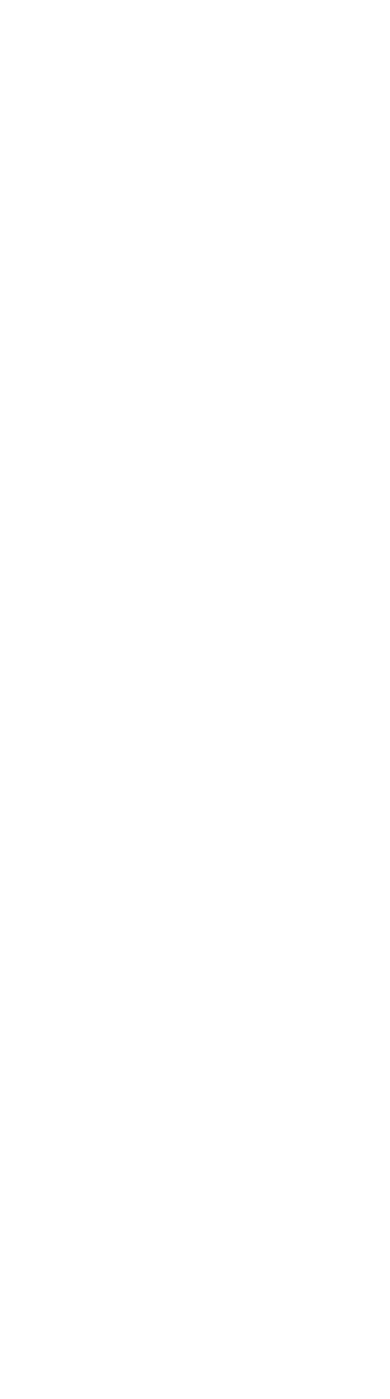
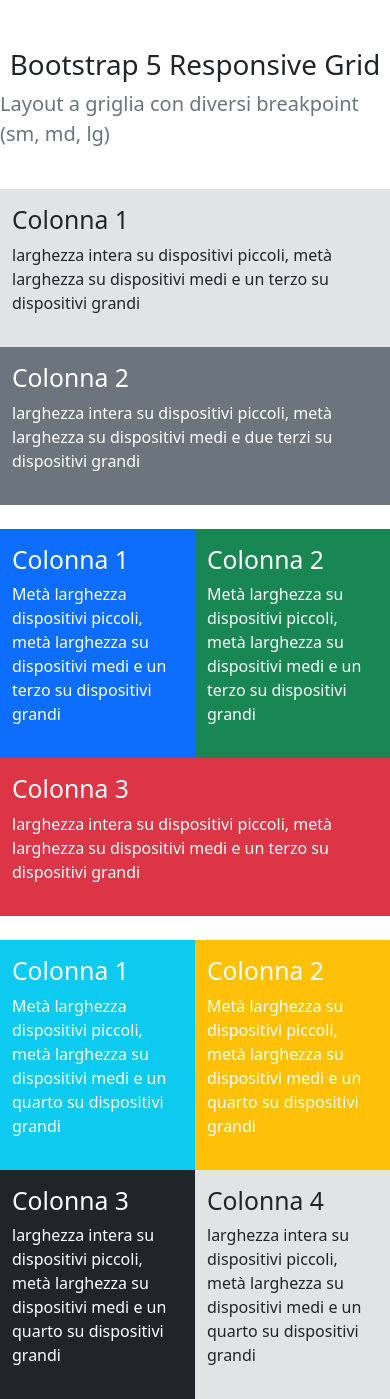
Before and after one commit to martinagiammillari/htmlcss-bootstrap-layout, a plain HTML site: page index.html in a window 390 px wide. Before the commit the page ends 844 px from the top, so only its background shows below. Drawn offline with nearby package versions, Linux system fonts and the light colour scheme.

Commit message:
feat: mobile first layout done

```diff
--- a/index.html
+++ b/index.html
@@ -2,14 +2,123 @@
 <html lang="en">
 
 <head>
+    <meta charset="UTF-8" />
+    <meta name="viewport" content="width=device-width, initial-scale=1.0" />
+    <title>Document</title>
+    <!-- Bootstrap styles -->
     <link href="https://cdn.jsdelivr.net/npm/bootstrap@5.3.8/dist/css/bootstrap.min.css" rel="stylesheet"
-        integrity="sha384-sRIl4kxILFvY47J16cr9ZwB07vP4J8+LH7qKQnuqkuIAvNWLzeN8tE5YBujZqJLB" crossorigin="anonymous">
-    <meta charset="UTF-8">
-    <meta name="viewport" content="width=device-width, initial-scale=1.0">
-    <title>Document</title>
+        integrity="sha384-sRIl4kxILFvY47J16cr9ZwB07vP4J8+LH7qKQnuqkuIAvNWLzeN8tE5YBujZqJLB" crossorigin="anonymous" />
 </head>
 
+
 <body>
+
+    <!-- INIZIO HEADER -->
+    <header class="d-flex align-items-center flex-column">
+        <h1 class="mt-5">Bootstrap 5 Responsive Grid</h1>
+        <p class="fs-5 text-secondary">Layout a griglia con diversi breakpoint (sm, md, lg)</p>
+    </header>
+    <!-- FINE HEADER -->
+
+
+
+    <!-- INIZIO MAIN -->
+    <main>
+
+        <!-- CONTAINER 1 -->
+        <div class="container mb-4 mt-4">
+            <div class="row">
+
+                <!-- COLONNA 1 -->
+                <div class="py-3 bg-secondary-subtle col-12 col-md-6">
+                    <h2>Colonna 1</h2>
+                    <p>larghezza intera su dispositivi piccoli, metà larghezza su dispositivi medi e un terzo su
+                        dispositivi grandi</p>
+                </div>
+
+
+                <!-- COLONNA 2  -->
+                <div class="py-3 text-white bg-secondary col-12">
+                    <h2>Colonna 2</h2>
+                    <p>larghezza intera su dispositivi piccoli, metà larghezza su dispositivi medi e due terzi su
+                        dispositivi grandi</p>
+                </div>
+            </div>
+        </div>
+
+
+
+         <!-- CONTAINER 2 -->
+        <div class="container mb-4">
+            <div class="row">
+
+                <!-- COLONNA 1 -->
+                <div class="py-3 text-white bg-primary col-6">
+                    <h2>Colonna 1</h2>
+                    <p>Metà larghezza dispositivi piccoli, metà larghezza su dispositivi medi e un terzo su
+                        dispositivi grandi</p>
+                </div>
+
+
+                <!-- COLONNA 2  -->
+                <div class="py-3 text-white bg-success col-6">
+                    <h2>Colonna 2</h2>
+                    <p>Metà larghezza su dispositivi piccoli, metà larghezza su dispositivi medi e un terzo su
+                        dispositivi grandi</p>
+                </div>
+
+
+                <!-- COLONNA 3  -->
+                <div class="py-3 text-white bg-danger col-12">
+                    <h2>Colonna 3</h2>
+                    <p>larghezza intera su dispositivi piccoli, metà larghezza su dispositivi medi e un terzo su
+                        dispositivi grandi</p>
+                </div>
+
+
+                 <!-- CONTAINER 3 -->
+        <div class="container mt-4">
+            <div class="row">
+
+                <!-- COLONNA 1 -->
+                <div class="py-3 text-white bg-info col-6">
+                    <h2>Colonna 1</h2>
+                    <p>Metà larghezza dispositivi piccoli, metà larghezza su dispositivi medi e un quarto su
+                        dispositivi grandi</p>
+                </div>
+
+
+                <!-- COLONNA 2  -->
+                <div class="py-3 text-white bg-warning col-6">
+                    <h2>Colonna 2</h2>
+                    <p>Metà larghezza su dispositivi piccoli, metà larghezza su dispositivi medi e un quarto su
+                        dispositivi grandi</p>
+                </div>
+
+
+                <!-- COLONNA 3  -->
+                <div class="py-3 text-white bg-dark col-6">
+                    <h2>Colonna 3</h2>
+                    <p>larghezza intera su dispositivi piccoli, metà larghezza su dispositivi medi e un quarto su
+                        dispositivi grandi</p>
+                </div>
+
+                <!-- COLONNA 4  -->
+                <div class="py-3 bg-secondary-subtle col-6">
+                    <h2>Colonna 4</h2>
+                    <p>larghezza intera su dispositivi piccoli, metà larghezza su dispositivi medi e un quarto su
+                        dispositivi grandi</p>
+                </div>
+
+
+            </div>
+        </div>
+
+
+
+
+    </main>
+    <!-- FINE MAIN -->
 
 </body>
 
```
